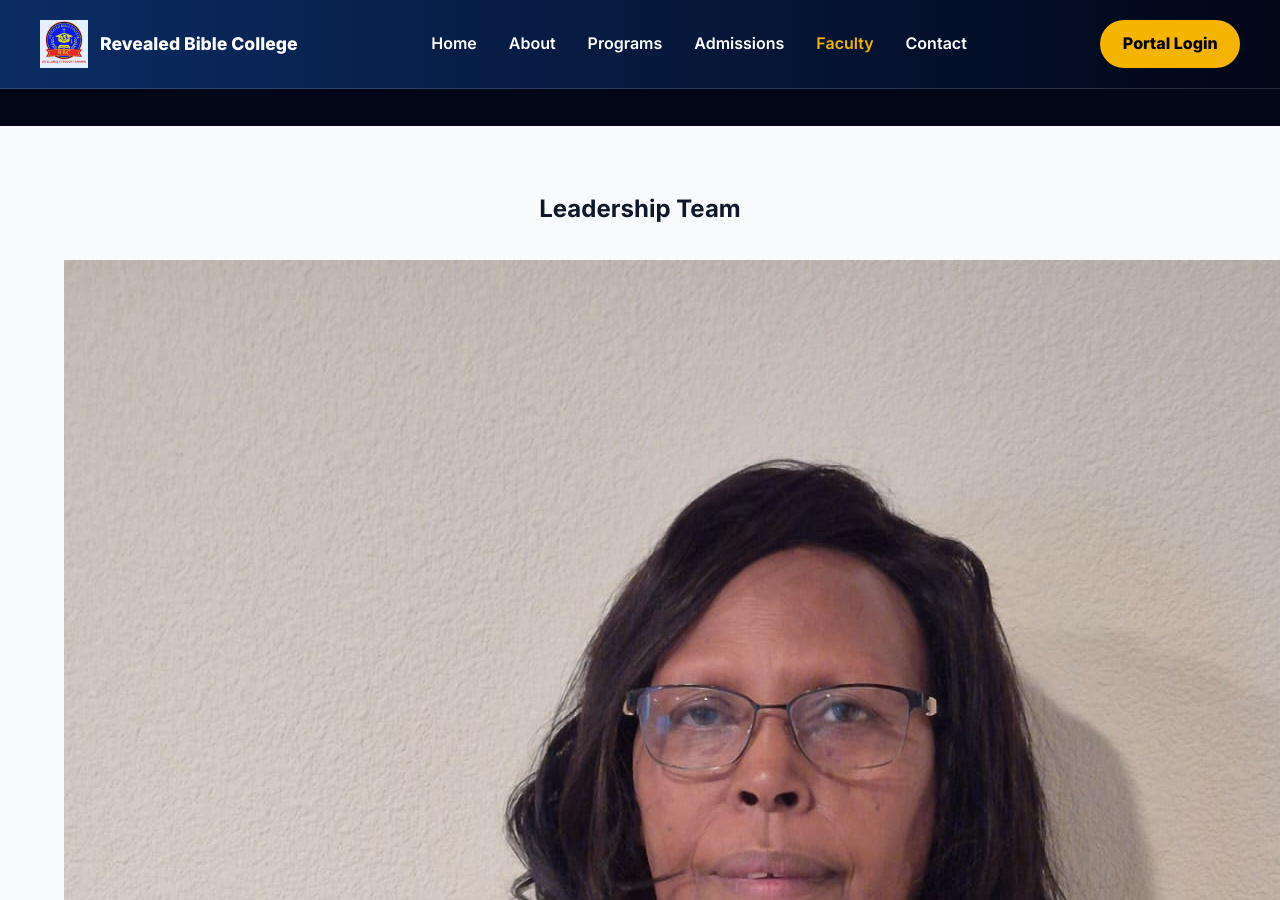
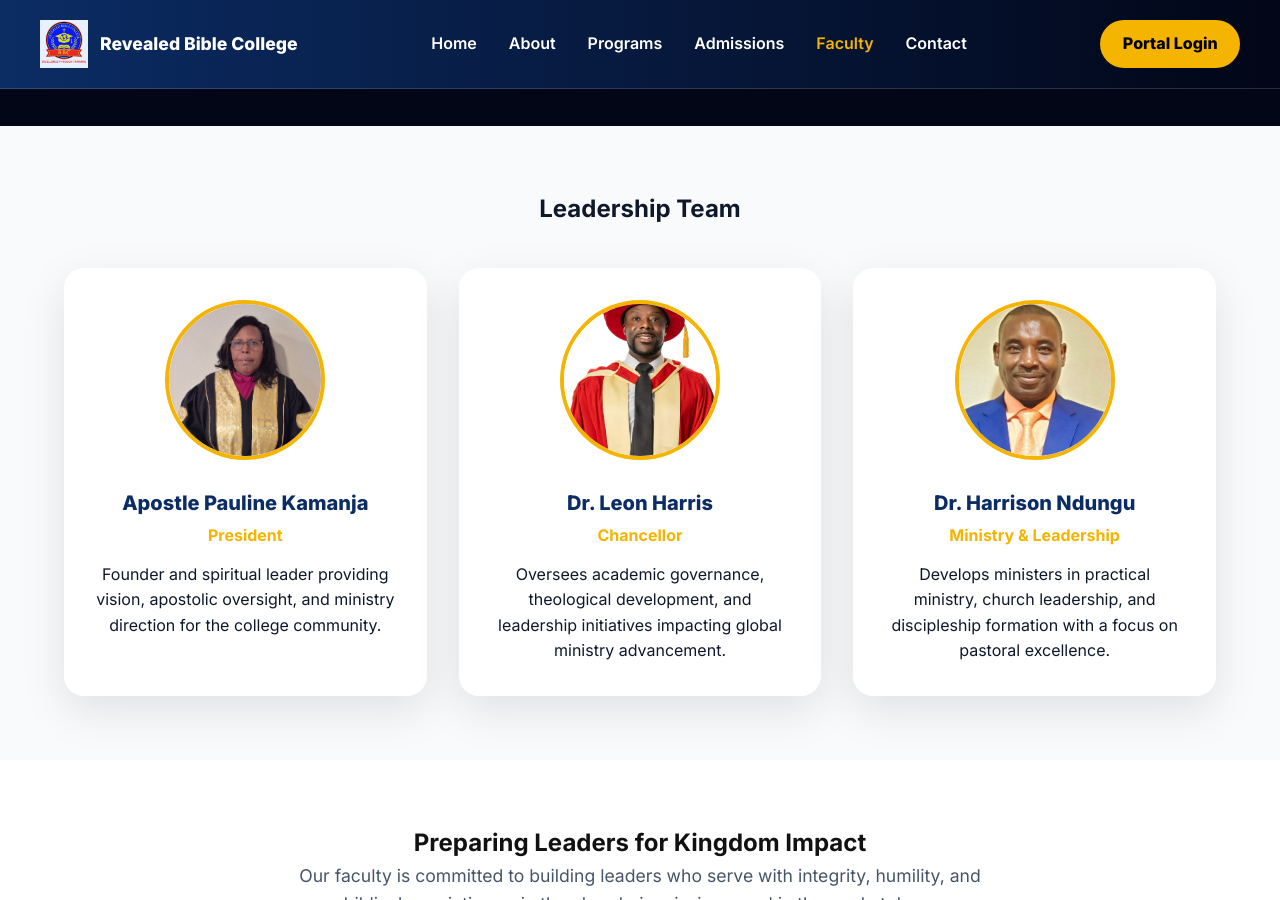
Before and after one commit to WillieKM/my-student-portal, a Jekyll site: the page faculty.html, which Jekyll copies as it is, in a window 1280 px wide and 900 px high, scrolled down 323 px. Built offline with Jekyll 4.4.1, drawn with Linux system fonts in a browser that asks for light colours.

Commit message:
Update style.css

```diff
--- a/assets/css/style.css
+++ b/assets/css/style.css
@@ -321,3 +321,51 @@ footer {
     padding: 3rem 1rem;
   }
 }
+/* =========================================
+   FACULTY PAGE STYLES
+========================================= */
+
+.faculty-grid {
+  display: grid;
+  grid-template-columns: repeat(auto-fit, minmax(260px, 1fr));
+  gap: 2rem;
+  margin-top: 2.5rem;
+}
+
+.faculty-card {
+  background: #ffffff;
+  border-radius: var(--radius);
+  padding: 2rem;
+  text-align: center;
+  box-shadow: 0 15px 45px rgba(2,6,23,0.1);
+  transition: .25s;
+  min-height: 340px;
+}
+
+.faculty-card:hover {
+  transform: translateY(-6px);
+  box-shadow: 0 25px 60px rgba(0,0,0,0.12);
+}
+
+.faculty-card img {
+  width: 100%;
+  max-width: 160px;
+  height: 160px;
+  object-fit: cover;
+  border-radius: 50%;
+  margin: 0 auto 1.2rem;
+  border: 4px solid var(--gold);
+}
+
+.faculty-card h3 {
+  font-size: 1.25rem;
+  color: var(--navy);
+  font-weight: 800;
+  margin-bottom: 0.25rem;
+}
+
+.faculty-card .role {
+  font-weight: 700;
+  color: var(--gold);
+  margin-bottom: 0.8rem;
+}
```
